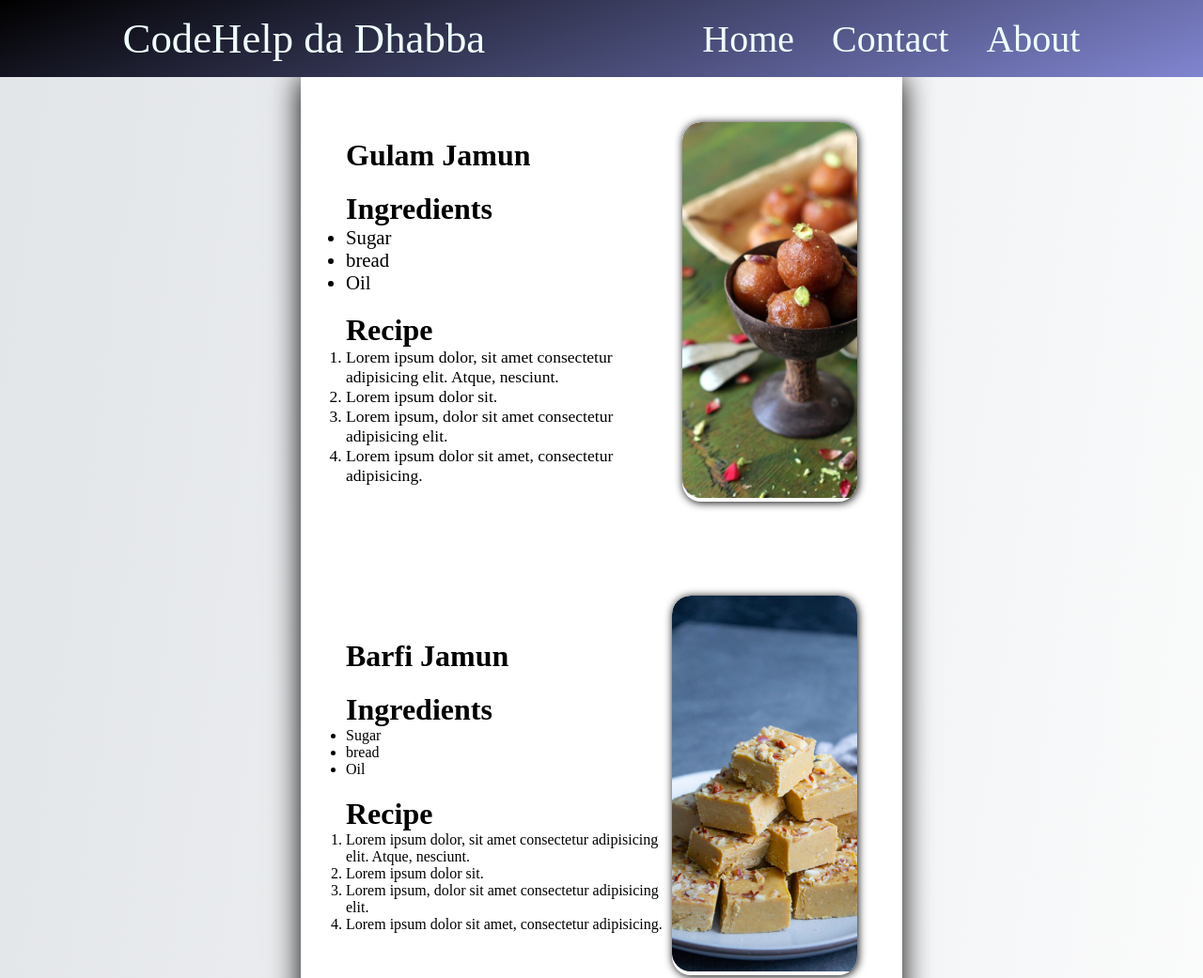
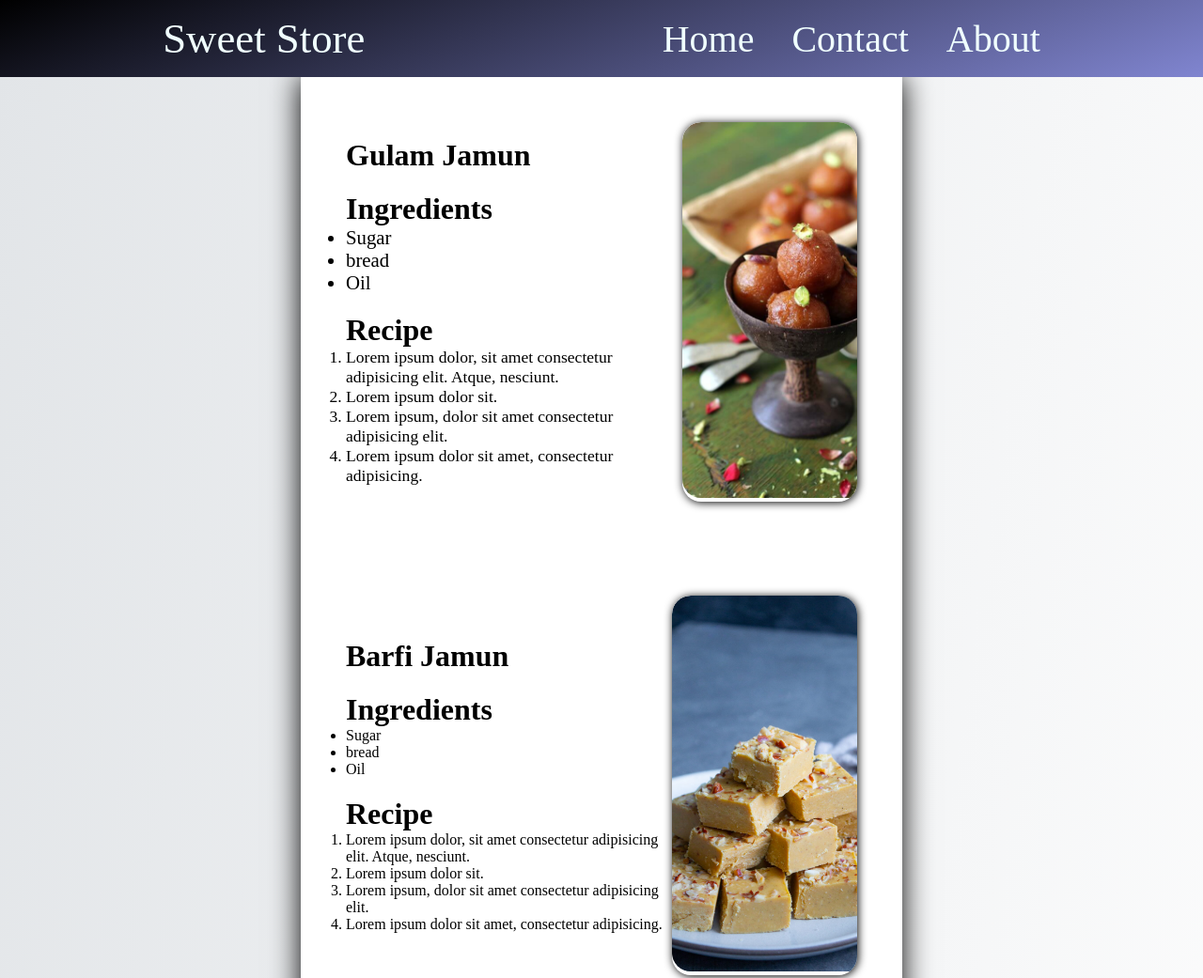
Before and after one commit to gauravv420p/CSS-PROJECTS, a plain HTML site: page ReciepeWebsite/index.html in a window 1280 px wide. Shown: the top 1041 px of the page at 94% size. Drawn offline with Linux system fonts and the light colour scheme.

Commit message:
some chnages in index file

```diff
--- a/ReciepeWebsite/index.html
+++ b/ReciepeWebsite/index.html
@@ -16,7 +16,7 @@
                 <nav>
                     <ul id="navList">
                         <li>
-                            <p id="navLogo">CodeHelp da Dhabba</p>
+                            <p id="navLogo">Sweet Store</p>
                         </li>
                         <li>
                             <div id="navItems">
```
